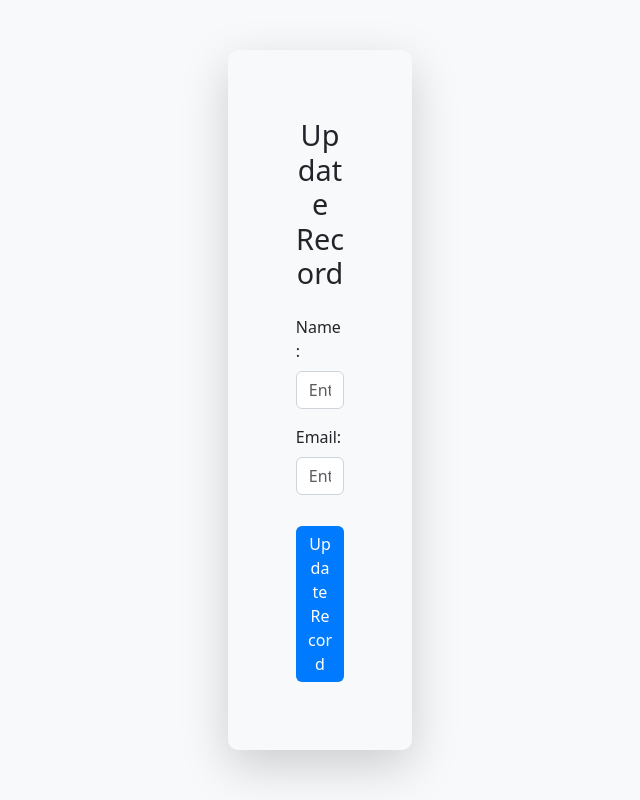
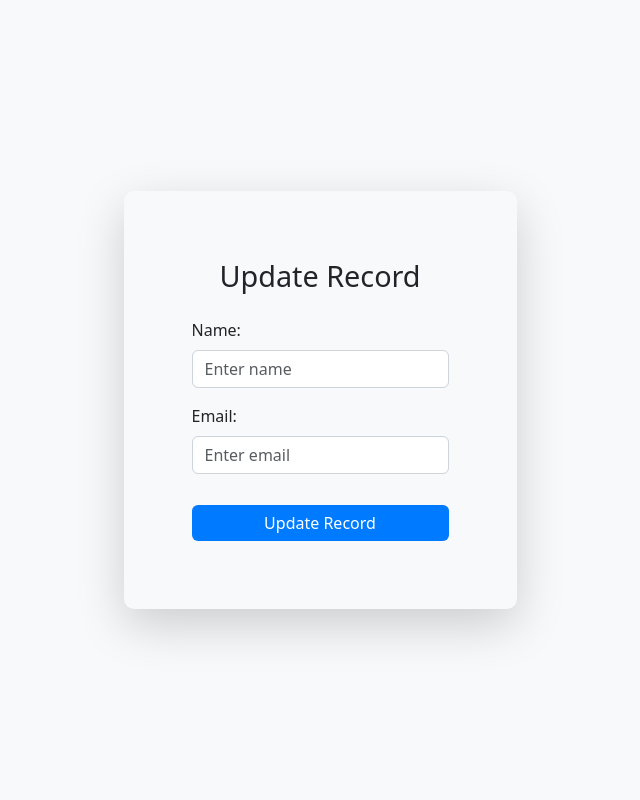
Before and after one commit to muhammad-anas17/Final_Year_Project, a React (Create React App) app in the folder frontend/: page /update/1 in a window 1280 px wide. Shown: the whole page, without its empty margins (320-960 px from the left). Built offline with nearby package versions, Linux system fonts and the light colour scheme.

Commit message:
HomepageFinalised

```diff
--- a/frontend/src/App.css
+++ b/frontend/src/App.css
@@ -11,6 +11,12 @@
   }
 }
 
+.App {
+  background-color:#9ad3f9; /* Adjust the color as needed */
+  min-height: 100vh; /* Ensure the entire viewport height is covered */
+  display: flex;
+  flex-direction: column;
+}
 .App-header {
   background-color: #1b3a79;
   min-height: 100vh;
--- a/frontend/src/Pages/Update.jsx
+++ b/frontend/src/Pages/Update.jsx
@@ -37,7 +37,7 @@ const Update = () => {
   <div className="container-fluid bg-light p-5">
       <div className="container">
         <div className="row justify-content-center">
-          <div className="col-md-6">
+          <div className="col-md-20">
             <div className="card border-0 shadow-lg">
               <div className="card-body p-5">
                 <h1 className="mb-4 text-center">Update Record</h1>
```
